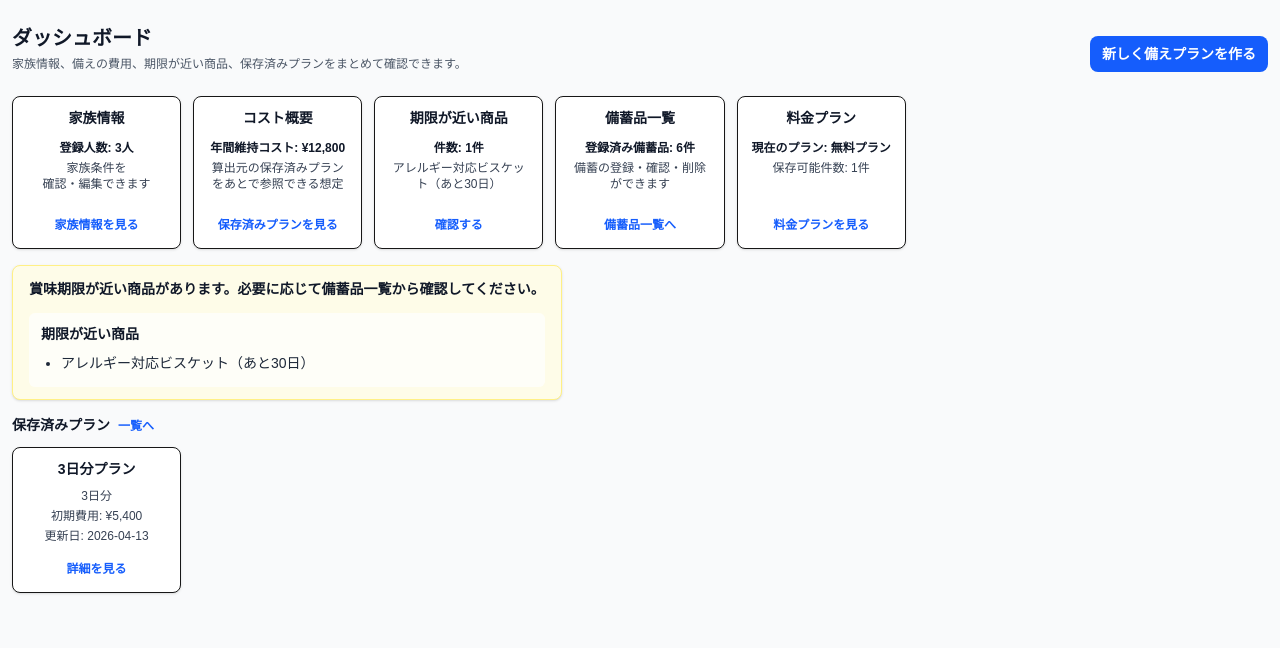
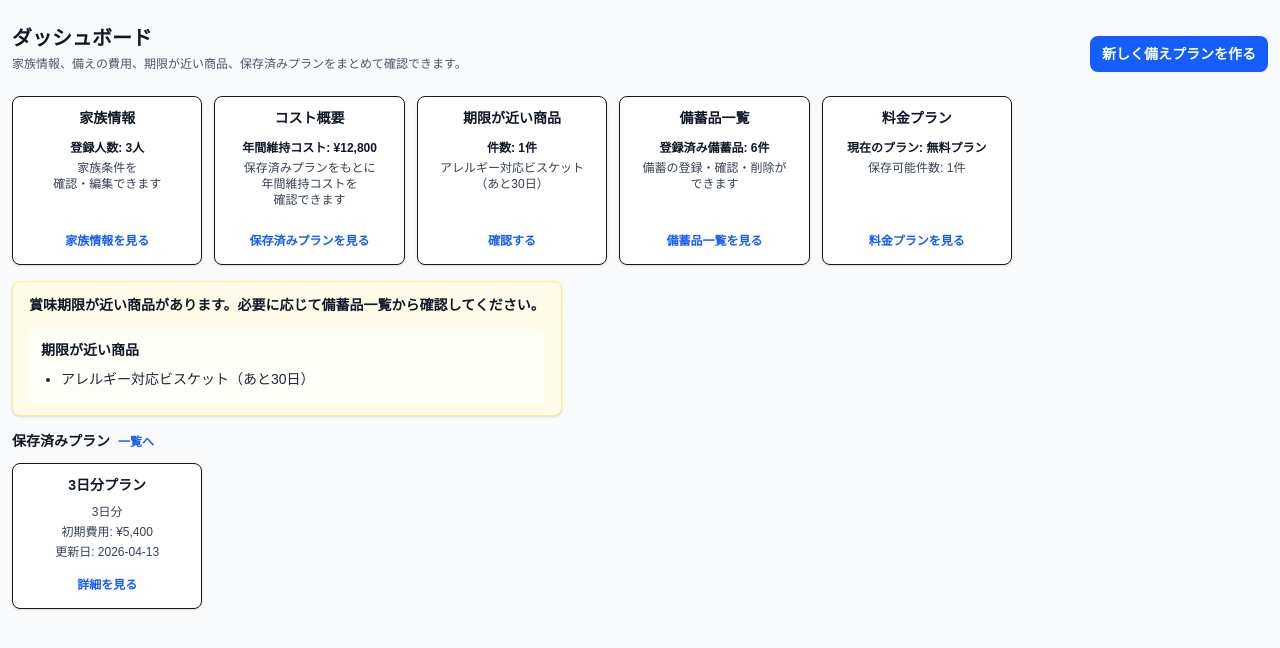
Before and after one commit to aya425/sonae-are, a Next.js app in the folder my-app/: page /dashboard in a window 1280 px wide. Shown: the top 648 px of the page. Built offline with nearby package versions, Linux system fonts and the light colour scheme.

Commit message:
feat: /dashboard のレイアウトと文言を調整

```diff
--- a/my-app/app/dashboard/page.tsx
+++ b/my-app/app/dashboard/page.tsx
@@ -75,7 +75,7 @@ export default function DashboardPage() {
           </Link>
         </div>
 
-        <div className="grid grid-cols-1 gap-3 sm:grid-cols-2 lg:grid-cols-3 xl:grid-cols-7">
+        <div className="grid max-w-[1000px] grid-cols-1 gap-3 sm:grid-cols-2 xl:grid-cols-5">
           <DashboardCard title="家族情報" href="/family" linkLabel="家族情報を見る">
             <div className="space-y-1 text-xs text-gray-700">
               <p className="font-semibold text-gray-900">登録人数: 3人</p>
@@ -90,27 +90,43 @@ export default function DashboardPage() {
           <DashboardCard title="コスト概要" href="/plans" linkLabel="保存済みプランを見る">
             <div className="space-y-1 text-xs text-gray-700">
               <p className="font-semibold text-gray-900">年間維持コスト: ¥12,800</p>
-              <p>算出元の保存済みプランをあとで参照できる想定</p>
+              <p>
+                保存済みプランをもとに
+                <br />
+                年間維持コストを
+                <br />
+                確認できます
+              </p>
             </div>
           </DashboardCard>
 
           <DashboardCard title="期限が近い商品" href="/inventory" linkLabel="確認する">
             <div className="space-y-1 text-xs text-gray-700">
               <p className="font-semibold text-gray-900">件数: {nearExpiryItems.length}件</p>
+              {nearExpiryItems.length > 0 ? (
                 <ul className="space-y-0.5 text-center">
                   {nearExpiryItems.map((item) => (
                     <li key={item.id} className="list-none">
-                    {item.productName}（あと{item.daysLeft}日）
+                      {item.productName}
+                      <br />
+                      （あと{item.daysLeft}日）
                     </li>
                   ))}
                 </ul>
+              ) : (
+                <p>期限が近い商品はありません</p>
+              )}
             </div>
           </DashboardCard>
 
-          <DashboardCard title="備蓄品一覧" href="/inventory" linkLabel="備蓄品一覧へ">
+          <DashboardCard title="備蓄品一覧" href="/inventory" linkLabel="備蓄品一覧を見る">
             <div className="space-y-1 text-xs text-gray-700">
               <p className="font-semibold text-gray-900">登録済み備蓄品: 6件</p>
-              <p>備蓄の登録・確認・削除ができます</p>
+              <p>
+                備蓄の登録・確認・削除が
+                <br />
+                できます
+              </p>
             </div>
           </DashboardCard>
 
@@ -129,6 +145,7 @@ export default function DashboardPage() {
 
           <div className="rounded-md bg-white/70 p-3">
             <h2 className="text-sm font-semibold leading-snug text-gray-900">期限が近い商品</h2>
+            {nearExpiryItems.length > 0 ? (
               <ul className="mt-2 space-y-1.5 text-sm text-gray-800">
                 {nearExpiryItems.map((item) => (
                   <li key={item.id} className="ml-5 list-disc leading-relaxed">
@@ -136,6 +153,9 @@ export default function DashboardPage() {
                   </li>
                 ))}
               </ul>
+            ) : (
+              <p className="mt-2 text-sm text-gray-700">期限が近い商品はありません</p>
+            )}
           </div>
         </section>
 
@@ -148,7 +168,7 @@ export default function DashboardPage() {
           </div>
 
           {savedPlans.length > 0 ? (
-            <div className="grid grid-cols-1 gap-3 sm:grid-cols-2 lg:grid-cols-3 xl:grid-cols-7">
+            <div className="grid max-w-[1000px] grid-cols-1 gap-3 sm:grid-cols-2 xl:grid-cols-5">
               {savedPlans.map((plan) => (
                 <div
                   key={plan.id}
```
Lines whose indentation alone changed are shown as unchanged.
